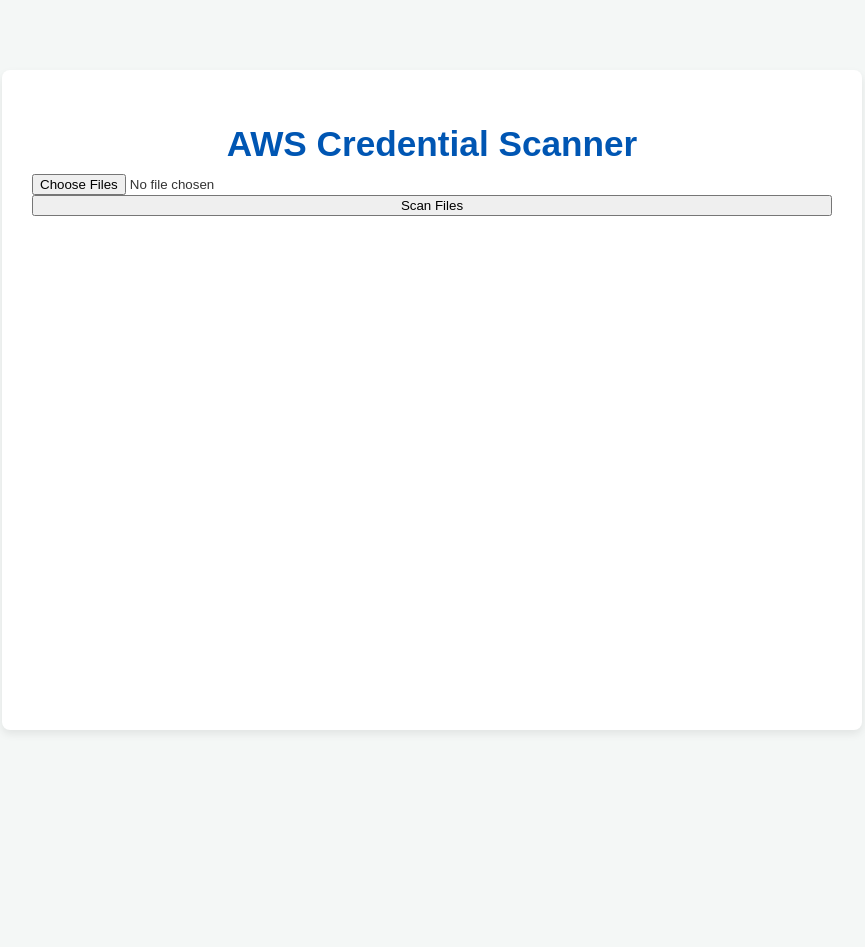
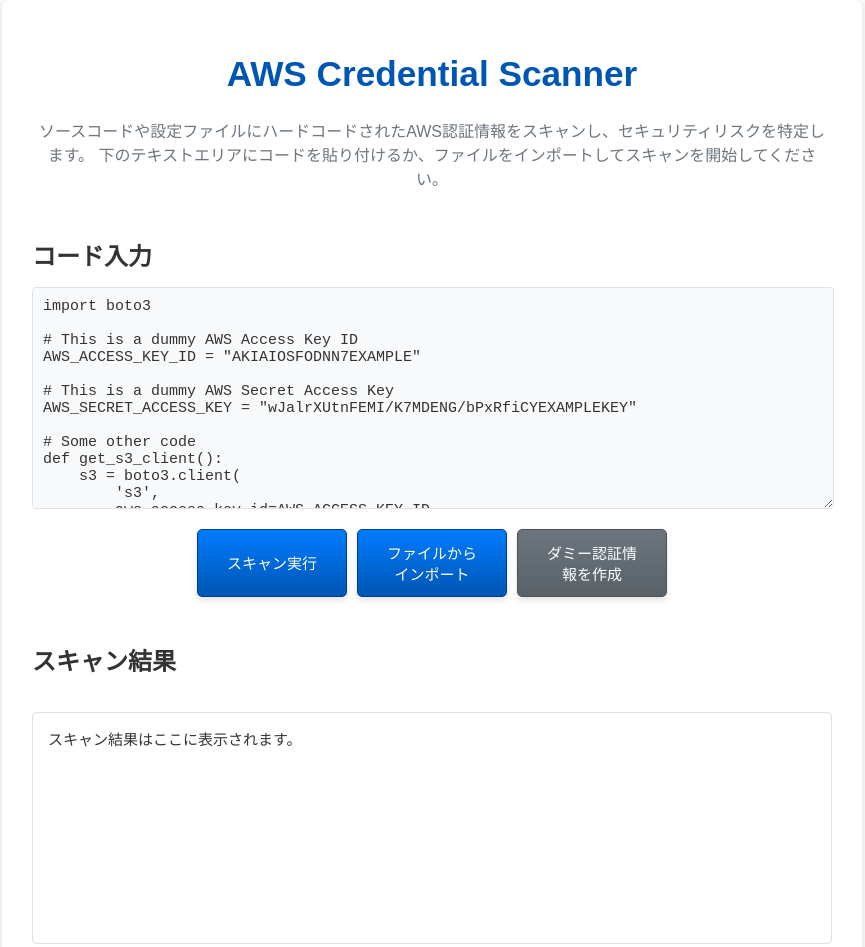
Before and after one commit to hide0128/awcs2, a plain HTML site: page index.html in a window 1280 px wide. Shown: the whole page, without its empty margins (208-1073 px from the left). Before the commit the page ends 800 px from the top, so only its background shows below. Drawn offline with Linux system fonts and the light colour scheme.

Commit message:
Update index.html

```diff
--- a/index.html
+++ b/index.html
@@ -1,17 +1,34 @@
 <!DOCTYPE html>
-<html lang="en">
+<html lang="ja">
 <head>
     <meta charset="UTF-8">
     <meta name="viewport" content="width=device-width, initial-scale=1.0">
-    <title>AWS Credential Scanner Demo</title>
+    <title>AWS Credential Scanner</title>
     <link rel="stylesheet" href="style.css">
 </head>
 <body>
     <div class="container">
         <h1>AWS Credential Scanner</h1>
-        <input type="file" id="fileInput" multiple>
-        <button id="scanButton">Scan Files</button>
-        <div id="results"></div>
+        <p class="app-description">
+            ソースコードや設定ファイルにハードコードされたAWS認証情報をスキャンし、セキュリティリスクを特定します。
+            下のテキストエリアにコードを貼り付けるか、ファイルをインポートしてスキャンを開始してください。
+        </p>
+
+        <div class="section-title">コード入力</div>
+        <textarea id="code-input" placeholder="ここにコードを貼り付け..."></textarea>
+
+        <div class="button-group">
+            <button id="scan-button">スキャン実行</button>
+            <button id="import-button">ファイルからインポート</button>
+            <button id="generate-button">ダミー認証情報を作成</button>
+        </div>
+
+        <input type="file" id="file-input" class="hidden">
+
+        <div class="section-title">スキャン結果</div>
+        <div id="results-area">
+            <p>スキャン結果はここに表示されます。</p>
+        </div>
     </div>
     <script src="script.js"></script>
 </body>
```
